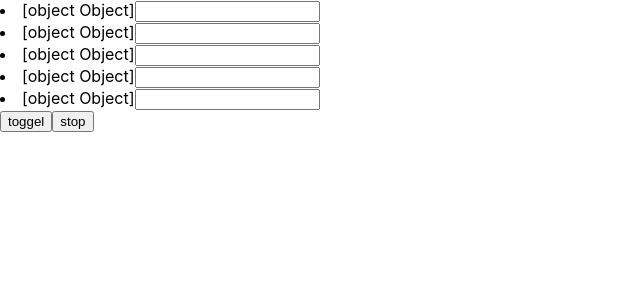
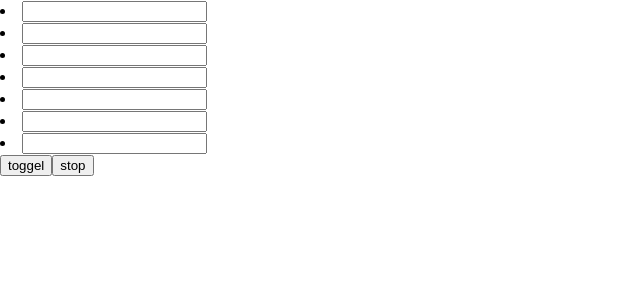
Before and after one commit to eurus1201/practice, a React (Create React App) app: page / in a window 1280 px wide. Shown: the top 300 px of the page, without its empty margins (0-640 px from the left). Built offline with nearby package versions, Linux system fonts and the light colour scheme.

Commit message:
fixed reverse counter

```diff
--- a/src/App.js
+++ b/src/App.js
@@ -13,35 +13,35 @@ function App() {
     setReverse(!reverse)
   }
 
-  // const count = () => {
+  const count = () => {
+    if (add) {
+        setCounter(counterRef.current = counterRef.current+1);
+    } else if (!add) {
+        setCounter(counterRef.current = counterRef.current-1);
+    }
+  }
+
+  useEffect(()=>{
+    count()
+  },[])
+
+  // useEffect(() => {
   //   if (add) {
-  //       setCounter(counterRef.current = counterRef.current+1);
-  //   } else if (!add) {
-  //       setCounter(counterRef.current = counterRef.current-1);
+  //     counterRef.current = counterRef.current++;
+  //   }else if (!add){
+  //     counterRef.current = counterRef.current--;
   //   }
-  // }
-
-  // useEffect(()=>{
-  //   count()
-  // },[])
-
-  useEffect(() => {
-    if (add) {
-      counterRef.current = counterRef.current++;
-    }else if (!add){
-      counterRef.current = counterRef.current--;
-    }
-  }, [])
+  // }, [])
 
   useEffect(() => {
     let interval = null;
     if (add) {
       interval = setInterval(() => {
-        setItems(items => [...items,`${counterRef}`])
+        setItems(items => [...items,`${counter}`])
       }, 1000);
     } else if (reverse && !add &&items!== 0) {
       interval = setInterval(() => {
-        setItems(items => [`${counterRef}`, ...items])
+        setItems(items => [`${counter}`, ...items])
       }, 1000);
     }
     intervalRef.current = interval;
```
